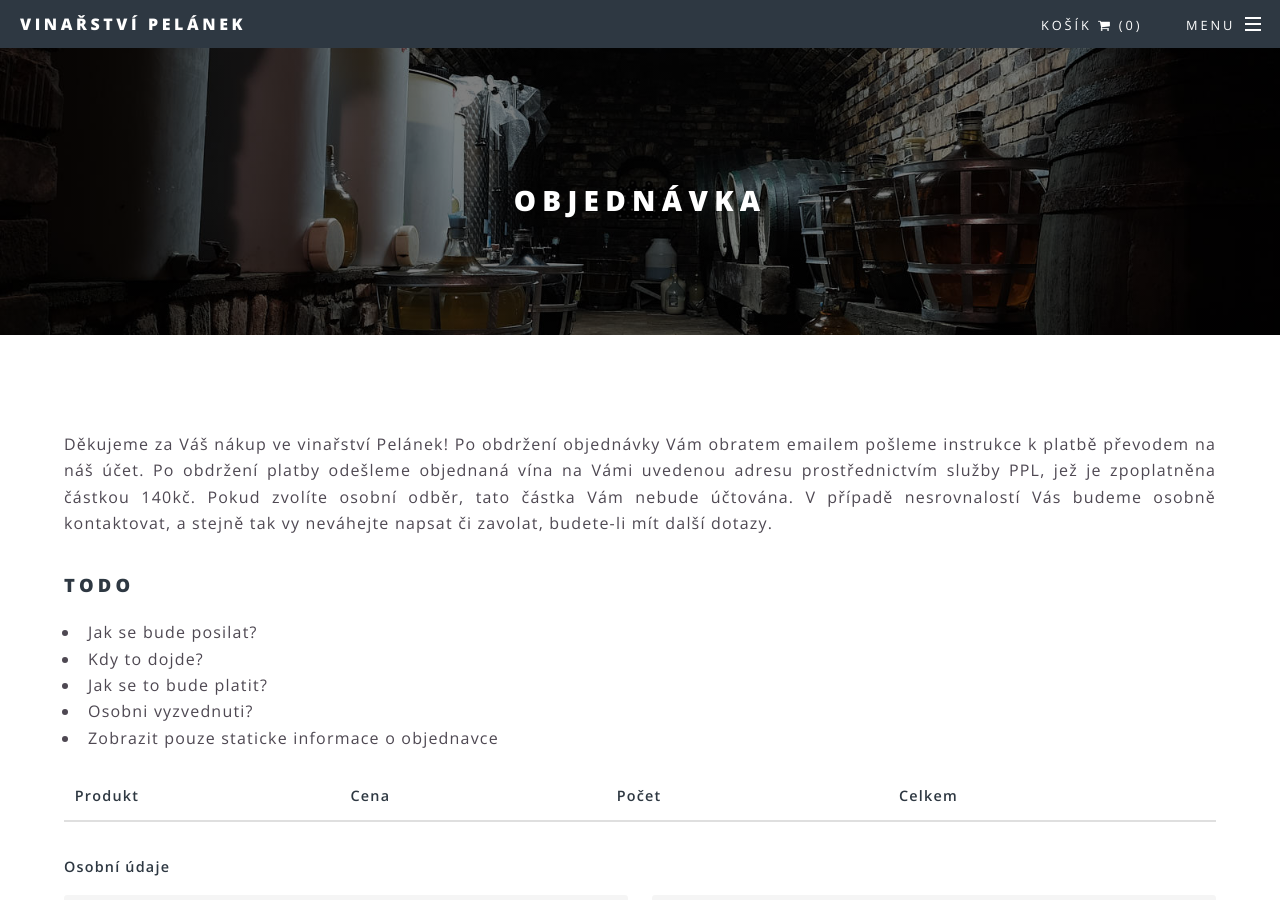
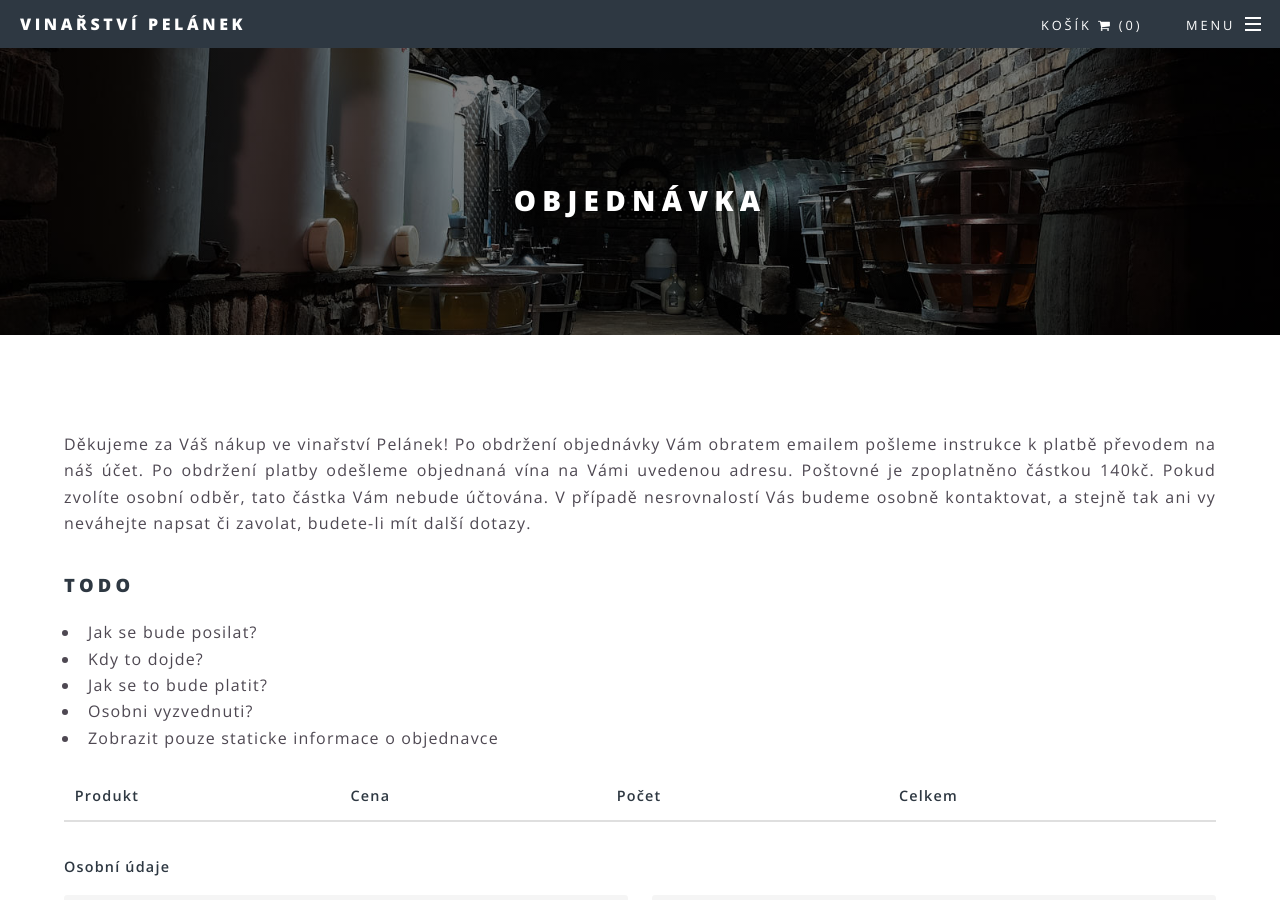
Before and after one commit to luk355/vinarstvi-pelanek, a Jekyll site: the page built from checkout.html, in a window 1280 px wide and 900 px high. Built offline with Jekyll 4.4.1, drawn with Linux system fonts in a browser that asks for light colours.

Commit message:
bag in box2

```diff
--- a/checkout.html
+++ b/checkout.html
@@ -7,7 +7,7 @@ exclude: true
 ---
 
 <p class="justify">
-Děkujeme za Váš nákup ve vinařství Pelánek! Po obdržení objednávky Vám obratem emailem pošleme instrukce k platbě převodem na náš účet. Po obdržení platby odešleme objednaná vína na Vámi uvedenou adresu prostřednictvím služby PPL, jež je zpoplatněna částkou 140kč. Pokud zvolíte osobní odběr, tato částka Vám nebude účtována. V případě nesrovnalostí Vás budeme osobně kontaktovat, a stejně tak vy neváhejte napsat či zavolat, budete-li mít další dotazy.
+Děkujeme za Váš nákup ve vinařství Pelánek! Po obdržení objednávky Vám obratem emailem pošleme instrukce k platbě převodem na náš účet. Po obdržení platby odešleme objednaná vína na Vámi uvedenou adresu. Poštovné je zpoplatněno částkou 140kč. Pokud zvolíte osobní odběr, tato částka Vám nebude účtována. V případě nesrovnalostí Vás budeme osobně kontaktovat, a stejně tak ani vy neváhejte napsat či zavolat, budete-li mít další dotazy.
 </p>
 
 <section>
```
Also changed, not shown: _wines/9-baginbox.md (added, +16 -0 lines).
